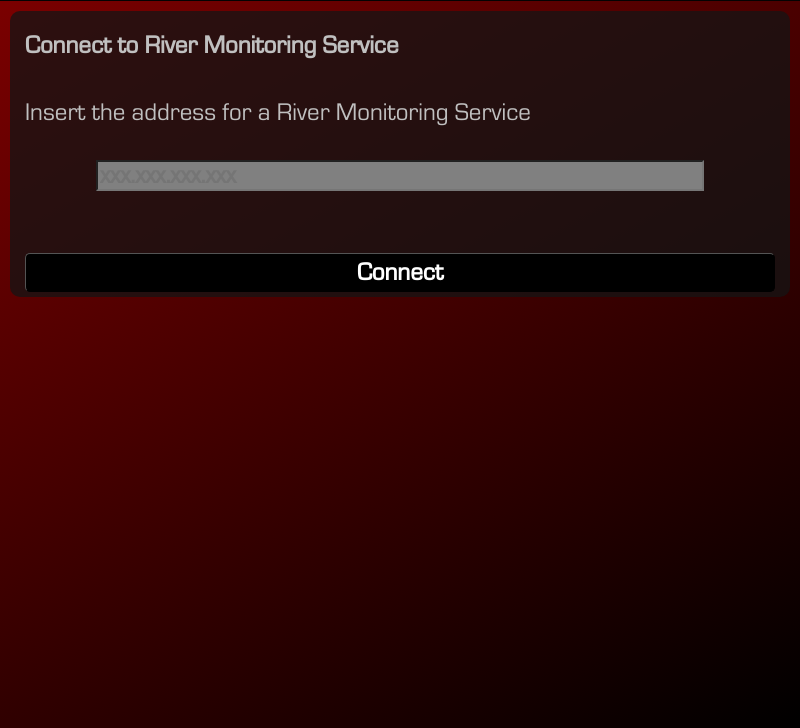
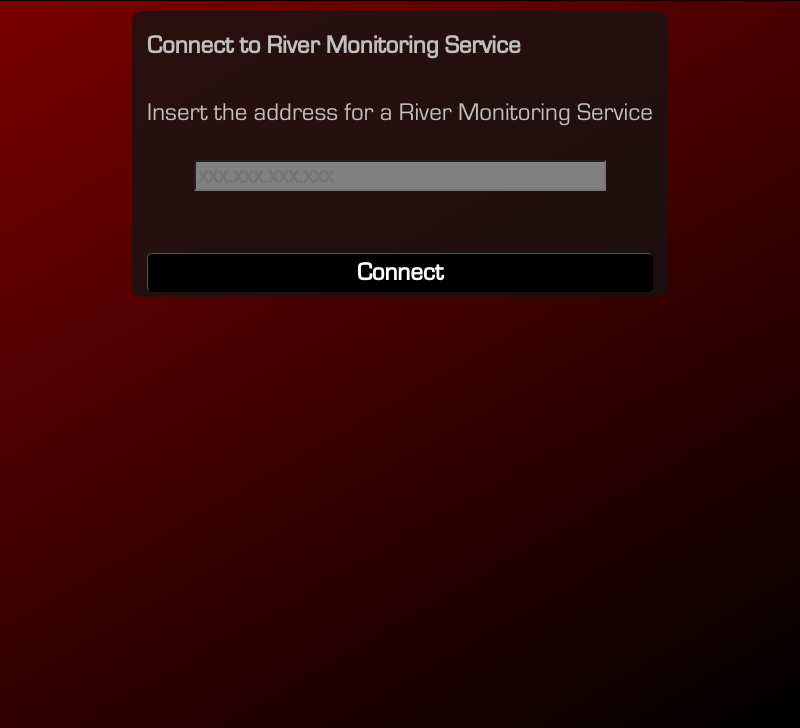
Before and after one commit to MarcoFMig/Elab3_IoT, an Electron app: page River-monitoring/src/index.html in a window 800 px wide. Shown: the part 72-800 px from the top of the page. Drawn offline with Linux system fonts and the light colour scheme.

Commit message:
Changed visual properties for some elements

```diff
--- a/River-monitoring/src/resources/css/main.css
+++ b/River-monitoring/src/resources/css/main.css
@@ -37,6 +37,9 @@
   margin: 0;
   background: rgb(0,0,0);
   background: linear-gradient(330deg, rgba(0,0,0,1) 0%, rgba(130,0,0,1) 100%);
+  overflow-y: auto;
+  display: flex;
+  flex-flow: column;
 }
 
 @supports not selector(::-webkit-scrollbar) {
--- a/River-monitoring/src/resources/css/podui.css
+++ b/River-monitoring/src/resources/css/podui.css
@@ -5,10 +5,10 @@
 
 }
 
-.ui-pillbox-container {
+#ui-pillbox-container {
   display: flex;
-  flex-wrap: wrap;
   overflow-y: auto;
+  justify-content: center;
 }
 
 .ui-pillbox {
```
